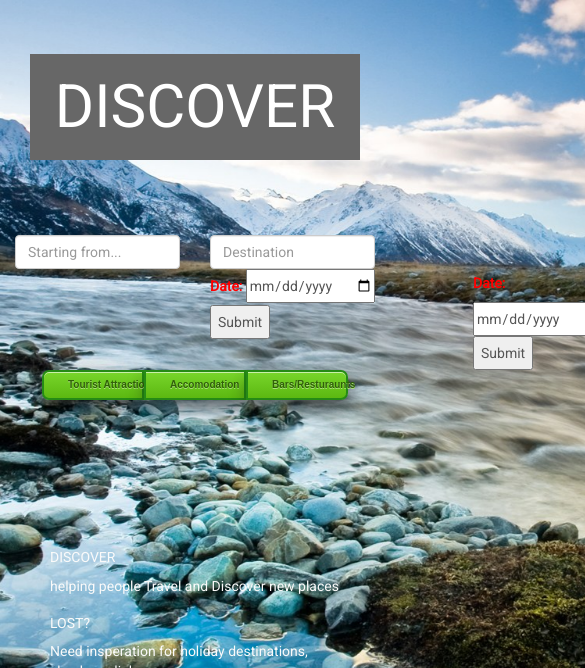
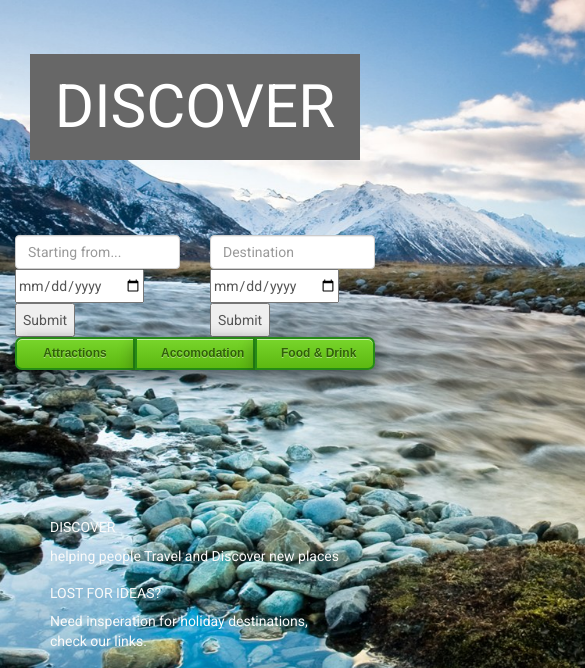
Before and after one commit to CaseyScott/Discover-travel, a plain HTML site: page index.html in a window 390 px wide. Shown: the top 668 px of the page, 585 px wide, since content can reach past the window. Drawn offline with nearby package versions, Linux system fonts and the light colour scheme.

Commit message:
3 buttons resized and changed wording

```diff
--- a/assets/css/style.css
+++ b/assets/css/style.css
@@ -104,7 +104,7 @@ header {
 .btn-group {
     border-radius: 8px;
     box-shadow: 0 8px 16px 0 rgba(0, 0, 0, 0.2), 0 6px 20px 0 rgba(0, 0, 0, 0.19);
-    width: 85%;
+    width: 100%;
     justify-content: center;
     margin: 0 auto;
     text-align: center;
@@ -156,9 +156,7 @@ header {
 
 /*--------------------------------------------calender*/
 
-.leftCal {
-    margin-left: 458px;
-}
+
 
 /*--------------------------------------------Footer*/
 
@@ -215,7 +213,7 @@ footer .cv-pdf i:hover {
 
 /*---------------------media querys */
 
-@media only screen and (max-width: 767px) {
+@media only screen and (max-width: 820px) {
     .btn,
     .btn-default {
         font-size: 16px;
@@ -232,10 +230,16 @@ footer .cv-pdf i:hover {
 @media only screen and (max-width: 530px) {
     .btn,
     .btn-default {
-        font-size: 10px;
+        font-size: 12px;
     }
 }
 
+@media only screen and (max-width: 470px) {
+    .btn,
+    .btn-default {
+        font-size: 12px;
+    }
+}
 @media only screen and (max-width: 500px) {
     .title {
         font-size: 60px;
--- a/index.html
+++ b/index.html
@@ -46,7 +46,6 @@
                 <input type="text" class="form-control" placeholder="Starting from...">
                 <div class="leftCal">
                     <form>
-                        <label>Date: </label>
                         <input type="date" id="inputDateStart" min="2019-01" />
                         <input type="submit" />
                     </form>
@@ -59,7 +58,6 @@
             <div class="input-group-right">
                 <input type="text" class="form-control" placeholder="Destination">
                 <form>
-                    <label>Date: </label>
                     <input type="date" id="inputDateFinsh" min="2019-01" />
                     <input type="submit" />
                 </form>
@@ -70,13 +68,13 @@
         <div class="row col-md-12 col-sm-12 col-xs-12">
             <div class="btn-group btn-group-justified" role="group" aria-label="...">
                 <div class="btn-group" role="group">
-                    <button type="button" class="btn btn-default">Tourist Attractions</button>
+                    <button type="button" class="btn btn-default">Attractions</button>
                 </div>
                 <div class="btn-group" role="group">
                     <button type="button" class="btn btn-default">Accomodation</button>
                 </div>
                 <div class="btn-group" role="group">
-                    <button type="button" class="btn btn-default">Bars/Resturaunts</button>
+                    <button type="button" class="btn btn-default">Food & Drink</button>
                 </div>
             </div>
         </div>
@@ -91,7 +89,7 @@
                     </p>
                 </div>
                 <div class="col-sm-4 ">
-                    <h5 class="uppercase general-sub ">Lost?</h5>
+                    <h5 class="uppercase general-sub ">Lost for ideas?</h5>
                     <p class="inline-block ">
                         Need insperation for holiday destinations, check our links.
                     </p>
```
